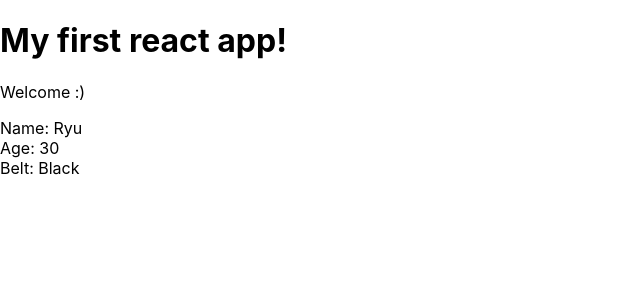
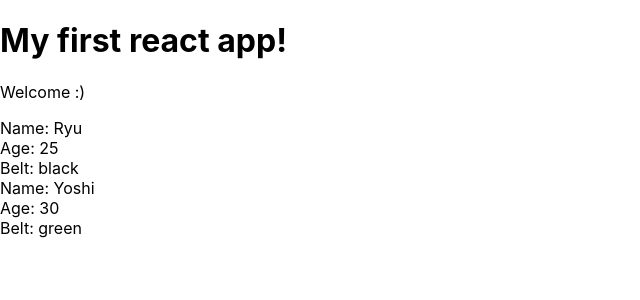
Before and after one commit to keith-skinner/react-redux-tutorial, a React (Create React App) app in the folder myapp/: page / in a window 1280 px wide. Shown: the top 300 px of the page, without its empty margins (0-640 px from the left). Built offline with nearby package versions, Linux system fonts and the light colour scheme.

Commit message:
Using props to pass data down to child component

```diff
--- a/myapp/src/App.js
+++ b/myapp/src/App.js
@@ -6,7 +6,8 @@ function App() {
     <div className="App">
       <h1>My first react app!</h1>
       <p>Welcome :)</p>
-      <Ninjas/>
+      <Ninjas name="Ryu" age="25" belt="black" />
+      <Ninjas name="Yoshi" age="30" belt="green" />
     </div>
   );
 }
--- a/myapp/src/Ninjas.js
+++ b/myapp/src/Ninjas.js
@@ -3,11 +3,12 @@ import React, { Component } from "react";
 class Ninjas extends Component
 {
     render() {
+        console.log(this.props)
         return (
             <div className="ninja">
-                <div>Name: Ryu</div>
-                <div>Age: 30</div>
-                <div>Belt: Black</div>
+                <div>Name: {this.props.name}</div>
+                <div>Age: {this.props.age}</div>
+                <div>Belt: {this.props.belt}</div>
             </div>
         )
     }
```
